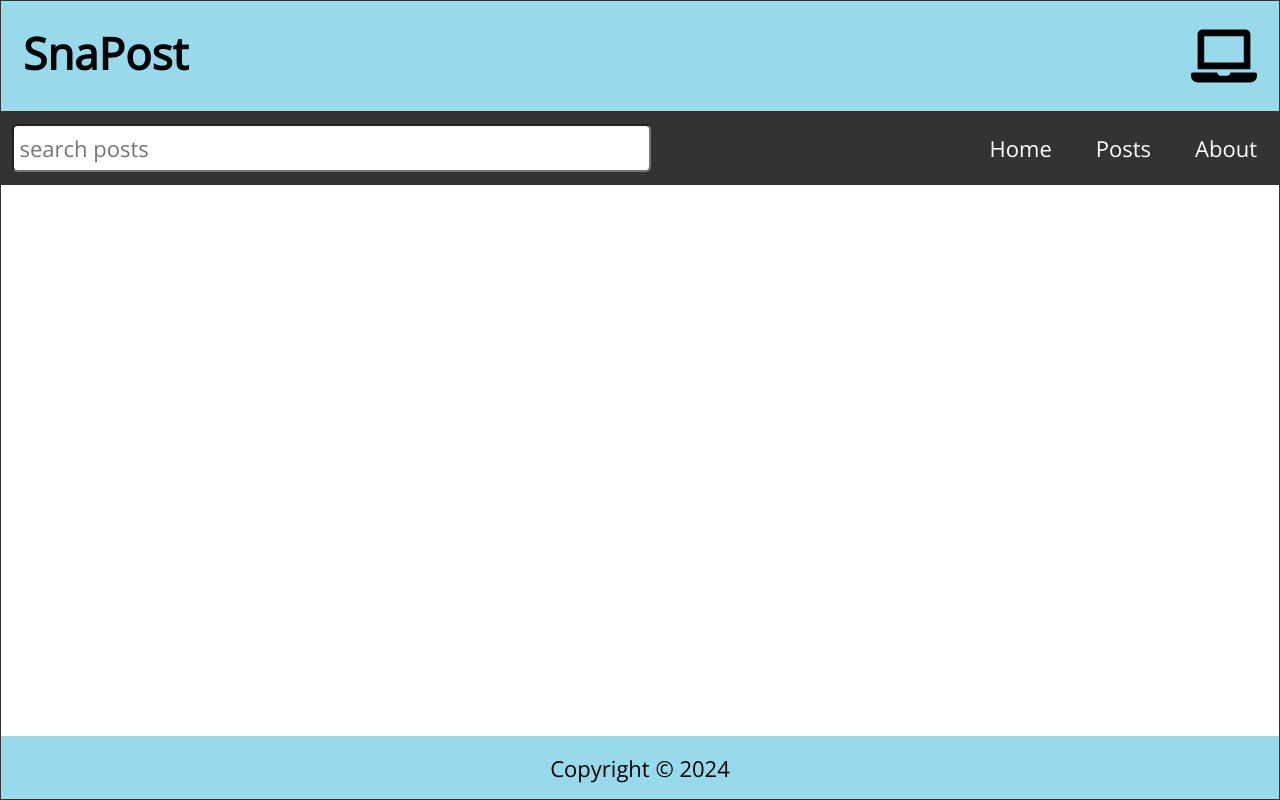
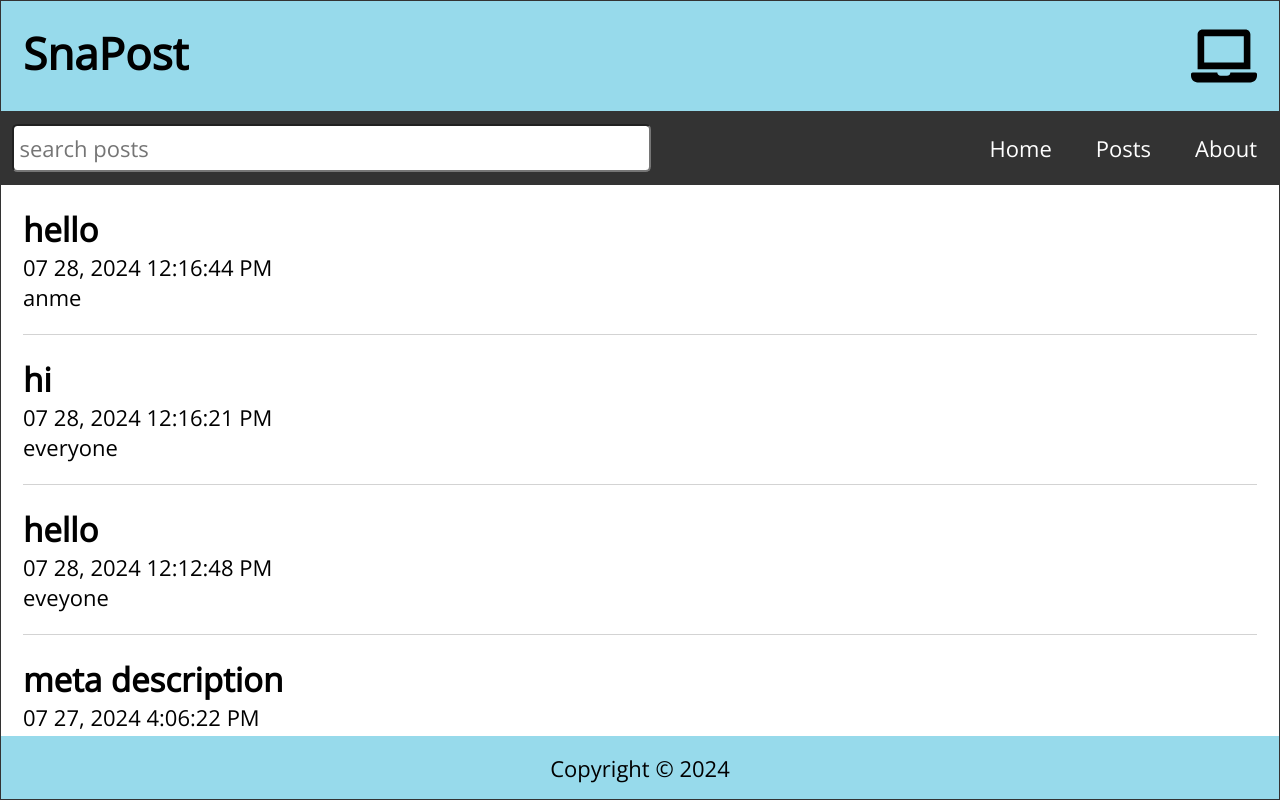
Before and after one commit to GitTamizh/WebDevelopment, a React (Create React App) app in the folder Practice-Reactjs/social_media_post/: page / in a window 1280 px wide. Built offline with nearby package versions, Linux system fonts and the light colour scheme; data requests are answered from the project's data file.

Commit message:
fixed code corrections

```diff
--- a/Practice-Reactjs/social_media_post/data/db.json
+++ b/Practice-Reactjs/social_media_post/data/db.json
@@ -29,6 +29,18 @@
       "title": "hello",
       "datetime": "07 28, 2024 12:12:48 PM",
       "body": "eveyone"
+    },
+    {
+      "id": "3111",
+      "title": "hi",
+      "datetime": "07 28, 2024 12:16:21 PM",
+      "body": "everyone"
+    },
+    {
+      "id": "31111",
+      "title": "hello",
+      "datetime": "07 28, 2024 12:16:44 PM",
+      "body": "anme"
     }
   ]
 }
--- a/Practice-Reactjs/social_media_post/src/Home.js
+++ b/Practice-Reactjs/social_media_post/src/Home.js
@@ -7,7 +7,7 @@ const Home = ({posts, fetchError, isLoading}) => {
             {isLoading && <p className="statusMsg">Loading Posts...</p>}
             {!isLoading && fetchError && <p className="statusMsg" style={{color:"red"}}>{fetchError}</p>}
             {!isLoading && !fetchError && (posts.length ?
-                <Feed posts ={posts}/>:<p style={{marginTop:"2rem"}}>No posts to display.</p>
+                <Feed posts ={posts}/>:<p className="statusMsg">No posts to display.</p>
             )}
         </main>
     )
--- a/Practice-Reactjs/social_media_post/src/hooks/useAxiosFetch.js
+++ b/Practice-Reactjs/social_media_post/src/hooks/useAxiosFetch.js
@@ -17,7 +17,7 @@ const useAxiosFetch = (dataUrl) => {
 
                 if(isMounted){
                     setData(response.data);
-                    setFetchError(true);
+                    setFetchError(null);
                 }
             } catch (err) {
                 if(isMounted){
```
Also changed, not shown: Practice-Reactjs/social_media_post/src/App.js (line endings or trailing spaces).
